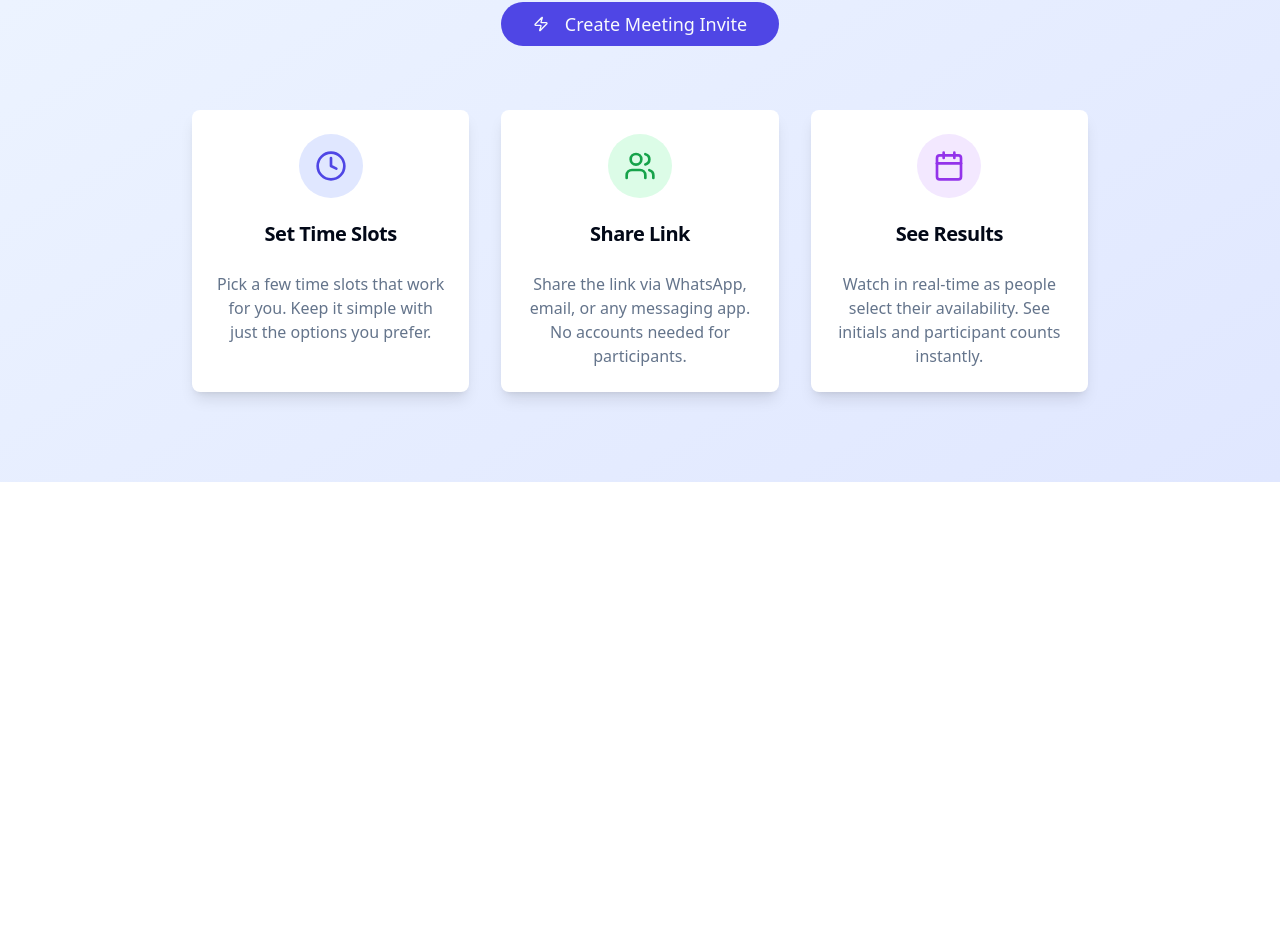
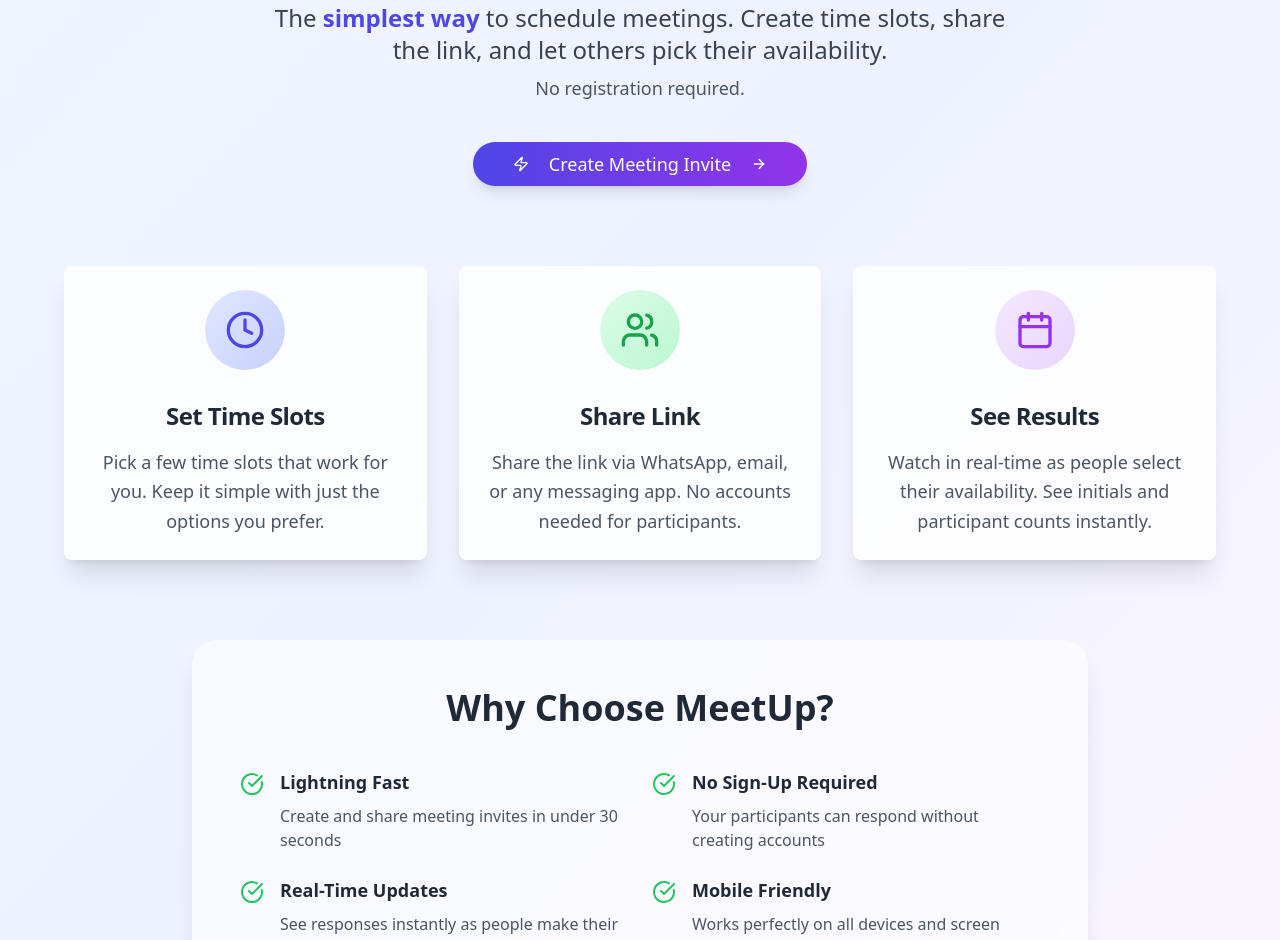
Before and after one commit to magnusfroste/timeslot, a React (Vite) app: page / in a window 1280 px wide. Shown: the part 318-1258 px from the top of the page. Before the commit the page ends 800 px from the top, so only its background shows below. Built offline with nearby package versions, Linux system fonts and the light colour scheme.

Commit message:
Refactor: Improve styling and UI

```diff
--- a/src/pages/Index.tsx
+++ b/src/pages/Index.tsx
@@ -1,75 +1,117 @@
 
 import { Button } from "@/components/ui/button";
 import { Card, CardContent, CardDescription, CardHeader, CardTitle } from "@/components/ui/card";
-import { Calendar, Clock, Users, Zap } from "lucide-react";
+import { Calendar, Clock, Users, Zap, ArrowRight, CheckCircle } from "lucide-react";
 import { Link } from "react-router-dom";
 
 const Index = () => {
   return (
-    <div className="min-h-screen bg-gradient-to-br from-blue-50 to-indigo-100">
-      <div className="container mx-auto px-4 py-16">
-        <div className="text-center mb-16">
-          <div className="flex justify-center mb-6">
-            <div className="bg-white rounded-full p-4 shadow-lg">
-              <Calendar className="h-12 w-12 text-indigo-600" />
+    <div className="min-h-screen bg-gradient-to-br from-blue-50 via-indigo-50 to-purple-50">
+      {/* Hero Section */}
+      <div className="container mx-auto px-4 py-20">
+        <div className="text-center mb-20">
+          <div className="flex justify-center mb-8">
+            <div className="bg-white rounded-full p-6 shadow-2xl ring-1 ring-indigo-100 animate-pulse">
+              <Calendar className="h-16 w-16 text-indigo-600" />
             </div>
           </div>
-          <h1 className="text-5xl font-bold text-gray-900 mb-4">
+          <h1 className="text-6xl md:text-7xl font-bold bg-gradient-to-r from-indigo-600 via-purple-600 to-blue-600 bg-clip-text text-transparent mb-6 leading-tight">
             MeetUp
           </h1>
-          <p className="text-xl text-gray-600 mb-8 max-w-2xl mx-auto">
-            The simplest way to schedule meetings. Create time slots, share the link, and let others pick their availability. No registration required.
+          <p className="text-xl md:text-2xl text-gray-700 mb-10 max-w-3xl mx-auto leading-relaxed">
+            The <span className="font-semibold text-indigo-600">simplest way</span> to schedule meetings.
+            Create time slots, share the link, and let others pick their availability.
+            <span className="block mt-2 text-lg text-gray-600">No registration required.</span>
           </p>
           <Link to="/create">
-            <Button size="lg" className="bg-indigo-600 hover:bg-indigo-700 text-lg px-8 py-3 rounded-full">
-              <Zap className="mr-2 h-5 w-5" />
+            <Button size="lg" className="bg-gradient-to-r from-indigo-600 to-purple-600 hover:from-indigo-700 hover:to-purple-700 text-white text-lg px-10 py-4 rounded-full shadow-lg hover:shadow-xl transform hover:scale-105 transition-all duration-200 group">
+              <Zap className="mr-3 h-6 w-6 group-hover:animate-pulse" />
               Create Meeting Invite
+              <ArrowRight className="ml-3 h-6 w-6 group-hover:translate-x-1 transition-transform" />
             </Button>
           </Link>
         </div>
 
-        <div className="grid md:grid-cols-3 gap-8 max-w-4xl mx-auto">
-          <Card className="text-center border-0 shadow-lg">
-            <CardHeader>
-              <div className="bg-indigo-100 rounded-full p-3 w-16 h-16 mx-auto mb-4 flex items-center justify-center">
-                <Clock className="h-8 w-8 text-indigo-600" />
+        {/* Features Grid */}
+        <div className="grid md:grid-cols-3 gap-8 max-w-6xl mx-auto mb-20">
+          <Card className="text-center border-0 shadow-xl bg-white/80 backdrop-blur-sm hover:shadow-2xl hover:scale-105 transition-all duration-300 group">
+            <CardHeader className="pb-4">
+              <div className="bg-gradient-to-br from-indigo-100 to-indigo-200 rounded-full p-4 w-20 h-20 mx-auto mb-6 flex items-center justify-center group-hover:scale-110 transition-transform duration-300">
+                <Clock className="h-10 w-10 text-indigo-600" />
               </div>
-              <CardTitle className="text-xl">Set Time Slots</CardTitle>
+              <CardTitle className="text-2xl font-bold text-gray-800">Set Time Slots</CardTitle>
             </CardHeader>
             <CardContent>
-              <CardDescription className="text-base">
+              <CardDescription className="text-lg text-gray-600 leading-relaxed">
                 Pick a few time slots that work for you. Keep it simple with just the options you prefer.
               </CardDescription>
             </CardContent>
           </Card>
 
-          <Card className="text-center border-0 shadow-lg">
-            <CardHeader>
-              <div className="bg-green-100 rounded-full p-3 w-16 h-16 mx-auto mb-4 flex items-center justify-center">
-                <Users className="h-8 w-8 text-green-600" />
+          <Card className="text-center border-0 shadow-xl bg-white/80 backdrop-blur-sm hover:shadow-2xl hover:scale-105 transition-all duration-300 group">
+            <CardHeader className="pb-4">
+              <div className="bg-gradient-to-br from-green-100 to-green-200 rounded-full p-4 w-20 h-20 mx-auto mb-6 flex items-center justify-center group-hover:scale-110 transition-transform duration-300">
+                <Users className="h-10 w-10 text-green-600" />
               </div>
-              <CardTitle className="text-xl">Share Link</CardTitle>
+              <CardTitle className="text-2xl font-bold text-gray-800">Share Link</CardTitle>
             </CardHeader>
             <CardContent>
-              <CardDescription className="text-base">
+              <CardDescription className="text-lg text-gray-600 leading-relaxed">
                 Share the link via WhatsApp, email, or any messaging app. No accounts needed for participants.
               </CardDescription>
             </CardContent>
           </Card>
 
-          <Card className="text-center border-0 shadow-lg">
-            <CardHeader>
-              <div className="bg-purple-100 rounded-full p-3 w-16 h-16 mx-auto mb-4 flex items-center justify-center">
-                <Calendar className="h-8 w-8 text-purple-600" />
+          <Card className="text-center border-0 shadow-xl bg-white/80 backdrop-blur-sm hover:shadow-2xl hover:scale-105 transition-all duration-300 group">
+            <CardHeader className="pb-4">
+              <div className="bg-gradient-to-br from-purple-100 to-purple-200 rounded-full p-4 w-20 h-20 mx-auto mb-6 flex items-center justify-center group-hover:scale-110 transition-transform duration-300">
+                <Calendar className="h-10 w-10 text-purple-600" />
               </div>
-              <CardTitle className="text-xl">See Results</CardTitle>
+              <CardTitle className="text-2xl font-bold text-gray-800">See Results</CardTitle>
             </CardHeader>
             <CardContent>
-              <CardDescription className="text-base">
+              <CardDescription className="text-lg text-gray-600 leading-relaxed">
                 Watch in real-time as people select their availability. See initials and participant counts instantly.
               </CardDescription>
             </CardContent>
           </Card>
+        </div>
+
+        {/* Benefits Section */}
+        <div className="bg-white/60 backdrop-blur-sm rounded-3xl p-8 md:p-12 shadow-xl max-w-4xl mx-auto">
+          <h2 className="text-3xl md:text-4xl font-bold text-center text-gray-800 mb-10">
+            Why Choose MeetUp?
+          </h2>
+          <div className="grid md:grid-cols-2 gap-6">
+            <div className="flex items-start space-x-4">
+              <CheckCircle className="h-6 w-6 text-green-500 mt-1 flex-shrink-0" />
+              <div>
+                <h3 className="font-semibold text-lg text-gray-800 mb-2">Lightning Fast</h3>
+                <p className="text-gray-600">Create and share meeting invites in under 30 seconds</p>
+              </div>
+            </div>
+            <div className="flex items-start space-x-4">
+              <CheckCircle className="h-6 w-6 text-green-500 mt-1 flex-shrink-0" />
+              <div>
+                <h3 className="font-semibold text-lg text-gray-800 mb-2">No Sign-Up Required</h3>
+                <p className="text-gray-600">Your participants can respond without creating accounts</p>
+              </div>
+            </div>
+            <div className="flex items-start space-x-4">
+              <CheckCircle className="h-6 w-6 text-green-500 mt-1 flex-shrink-0" />
+              <div>
+                <h3 className="font-semibold text-lg text-gray-800 mb-2">Real-Time Updates</h3>
+                <p className="text-gray-600">See responses instantly as people make their selections</p>
+              </div>
+            </div>
+            <div className="flex items-start space-x-4">
+              <CheckCircle className="h-6 w-6 text-green-500 mt-1 flex-shrink-0" />
+              <div>
+                <h3 className="font-semibold text-lg text-gray-800 mb-2">Mobile Friendly</h3>
+                <p className="text-gray-600">Works perfectly on all devices and screen sizes</p>
+              </div>
+            </div>
+          </div>
         </div>
       </div>
     </div>
```
